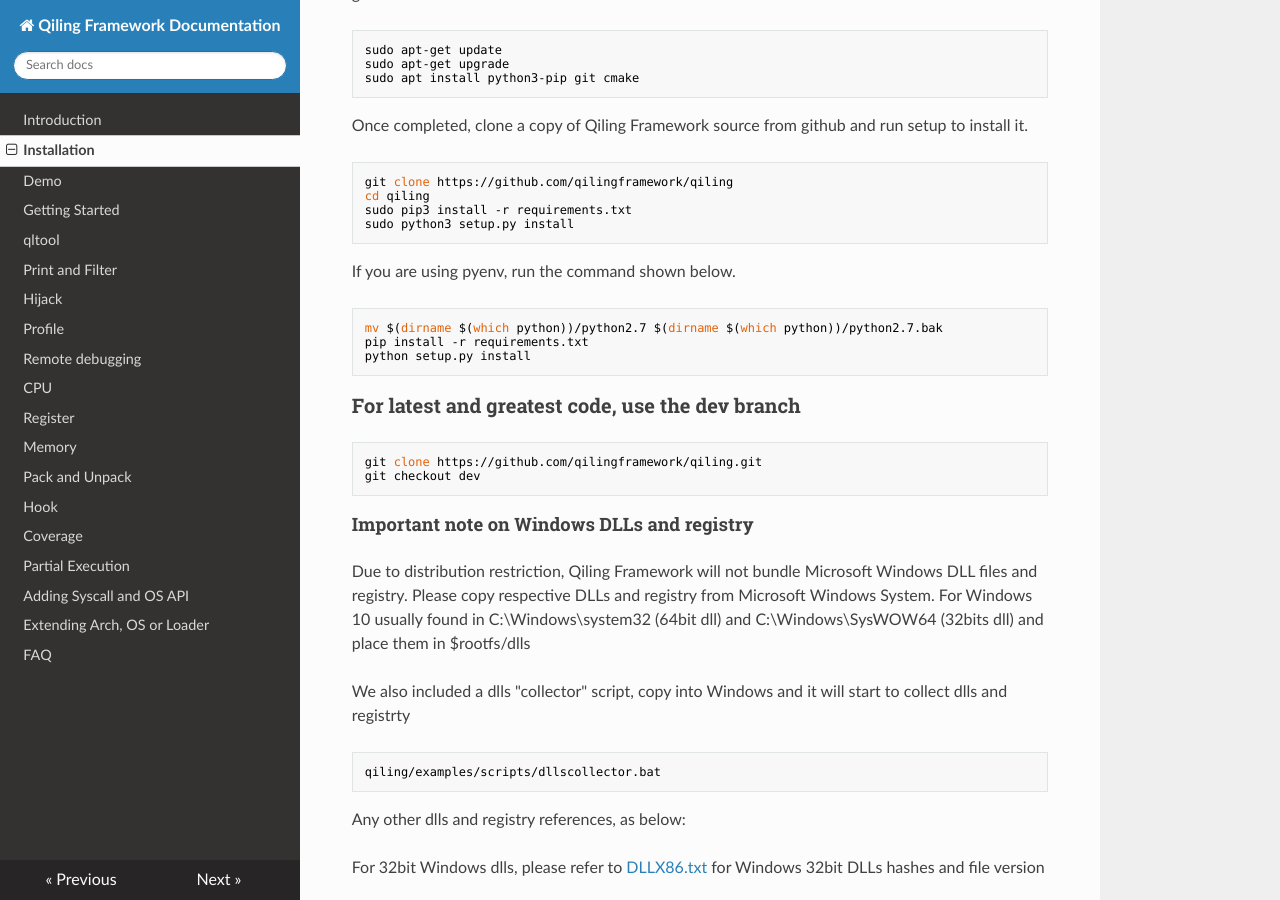
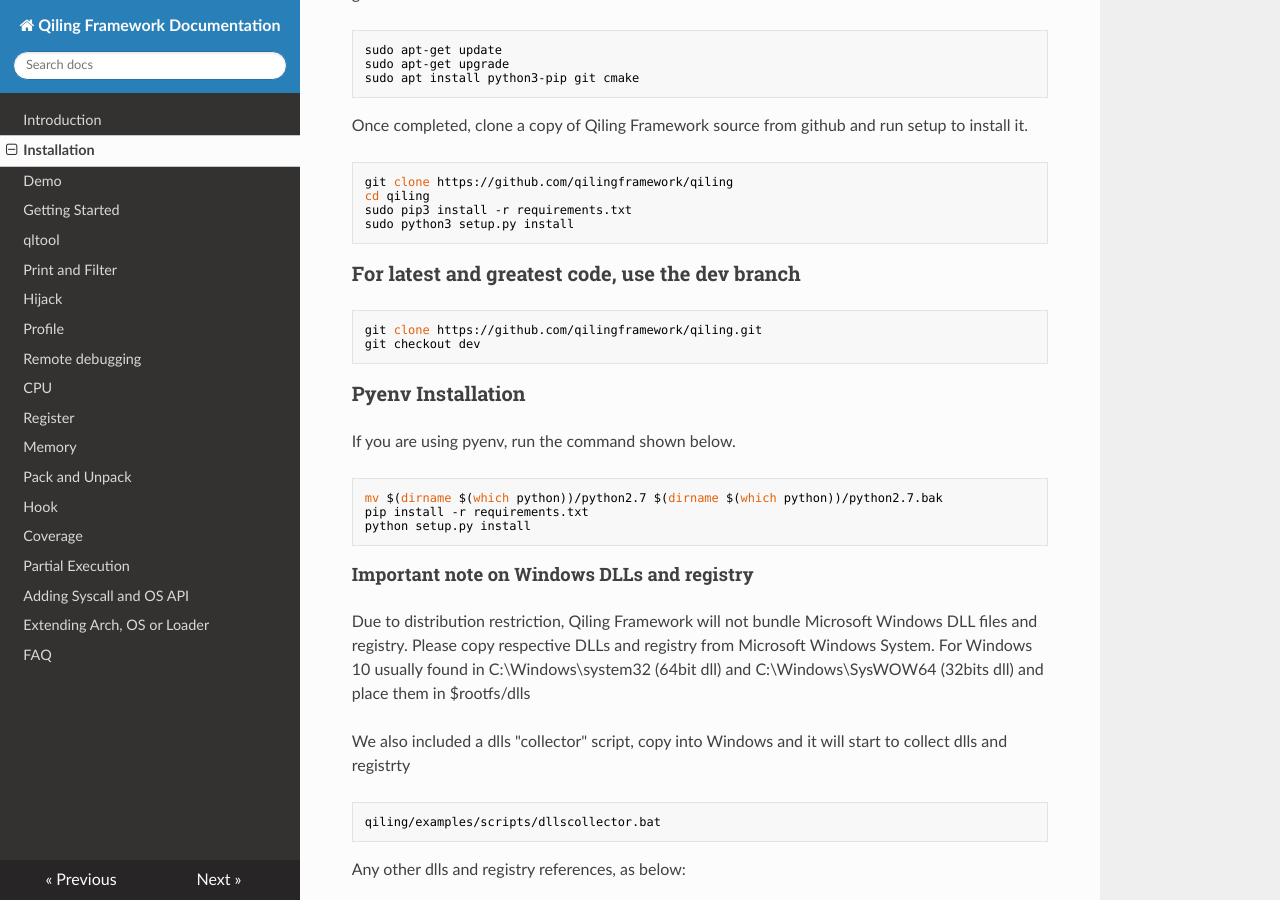
Before and after one commit to qilingframework/rtfd.io, an MkDocs documentation site: the page built from docs/install.md, in a window 1280 px wide and 900 px high, scrolled down 515 px. Built offline with MkDocs 1.6.1, drawn with Linux system fonts in a browser that asks for light colours; nearby versions of some CDN libraries.

Commit message:
update installation note

````diff
--- a/docs/install.md
+++ b/docs/install.md
@@ -29,17 +29,19 @@ sudo pip3 install -r requirements.txt
 sudo python3 setup.py install
 ```
 
+### For latest and greatest code, use the dev branch
+```
+git clone https://github.com/qilingframework/qiling.git
+git checkout dev
+```
+
+### Pyenv Installation
+
 If you are using pyenv, run the command shown below.
 ```sh
 mv $(dirname $(which python))/python2.7 $(dirname $(which python))/python2.7.bak
 pip install -r requirements.txt
 python setup.py install
-```
-
-### For latest and greatest code, use the dev branch
-```
-git clone https://github.com/qilingframework/qiling.git
-git checkout dev
 ```
 
 #### Important note on Windows DLLs and registry
````
